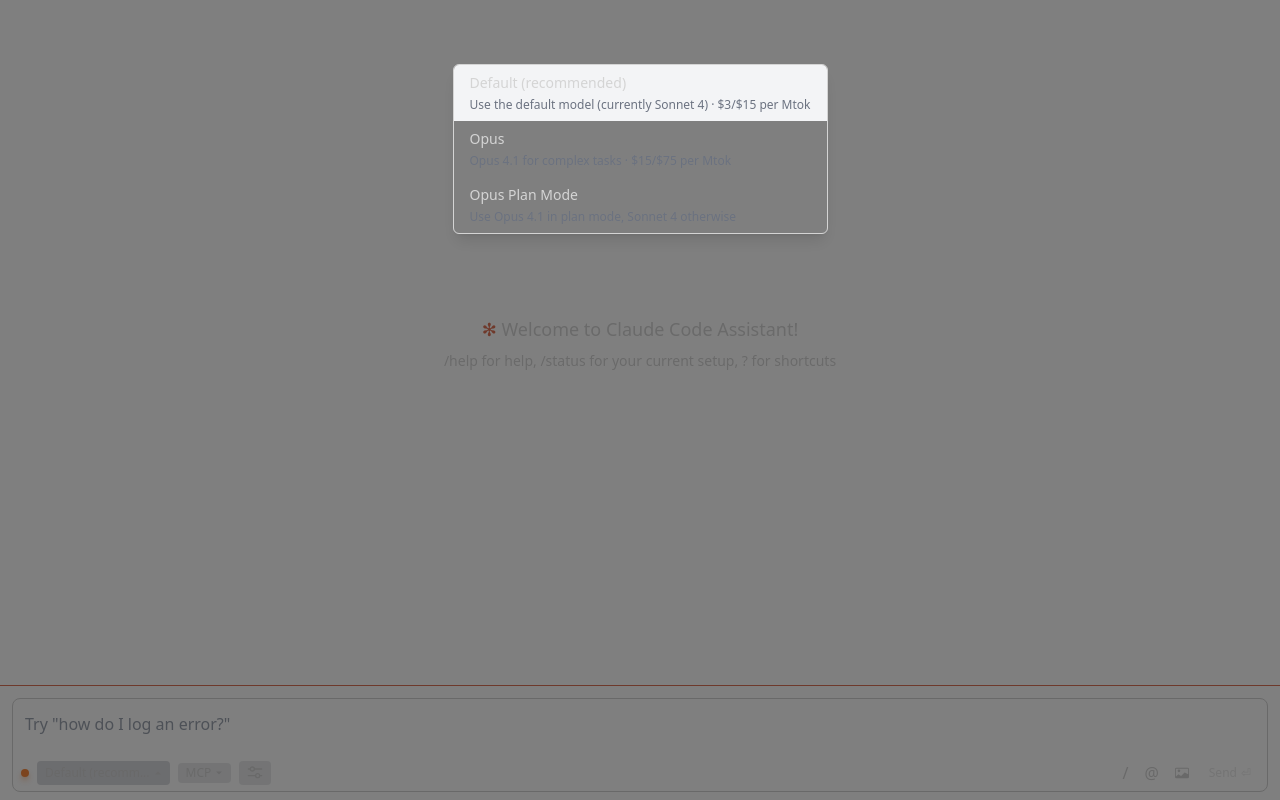
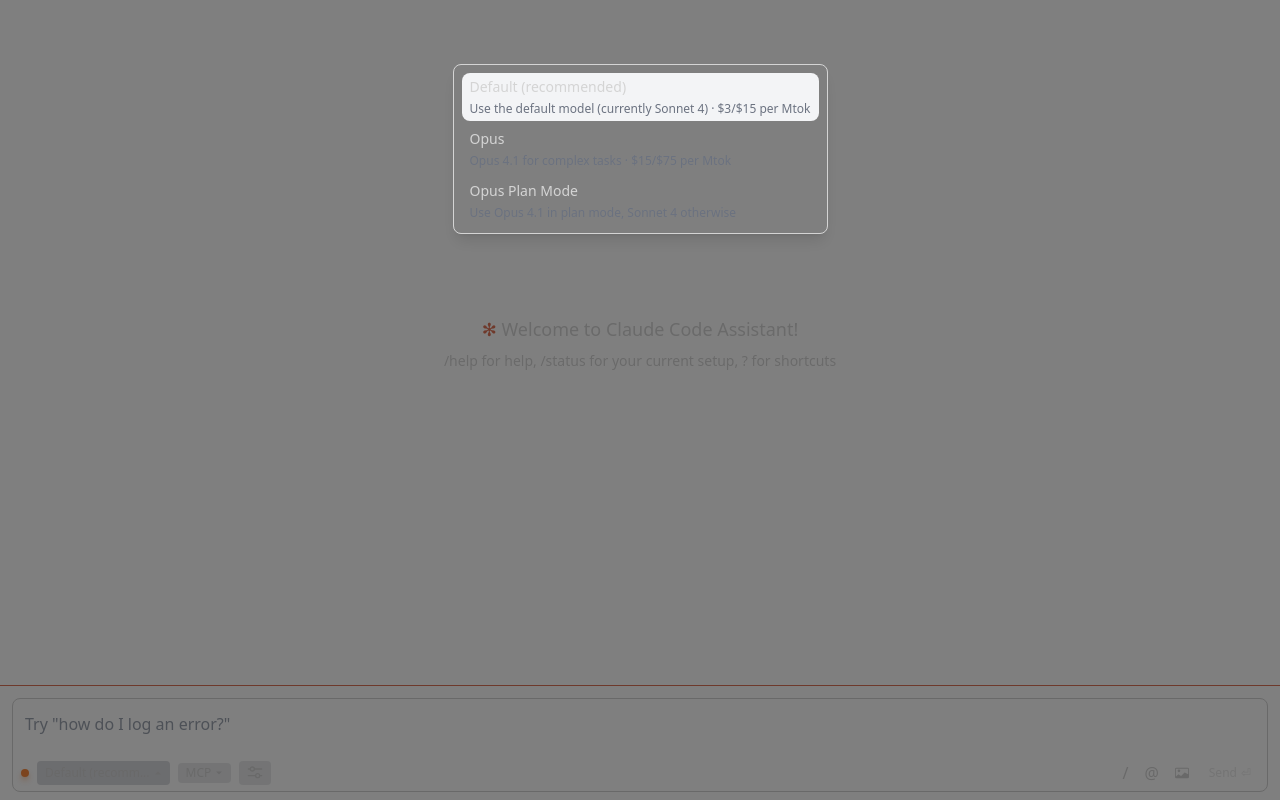
Before and after one commit to Alorse/claude-code-assistant, a React (Vite) app in the folder webview-ui/: page / in a window 1280 px wide. Both pictures are taken after a click on the button "Use the default model (currently Sonnet 4) · $3/$15 per Mtok". Built offline with nearby package versions, Linux system fonts and the light colour scheme.

Commit message:
refactor(GenericDropdown): Improve styling
- Added padding to dropdown items.
- Updated class names for better styling.
- Changed background hover color.
- Rounded dropdown corners.
- Improved overall visual appearance.

```diff
--- a/webview-ui/src/components/GenericDropdown.tsx
+++ b/webview-ui/src/components/GenericDropdown.tsx
@@ -119,7 +119,7 @@
             onClick={handleClickOutside}
           >
             <div
-              className={`bg-background border border-border rounded-md shadow-lg overflow-auto max-h-[calc(100vh-8rem)] ${minWidth}`}
+              className={`p-2 rounded-full bg-background border border-border rounded-lg shadow-lg overflow-auto max-h-[calc(100vh-8rem)] ${minWidth}`}
               onClick={(e) => e.stopPropagation()}
             >
               {children || (
@@ -127,9 +127,9 @@
                   {options.map((option) => (
                     <div
                       key={option.value}
-                      className={`px-4 py-2 text-sm cursor-pointer hover:bg-gray-100 dark:hover:bg-gray-800 ${
+                      className={`px-2 py-1 text-sm cursor-pointer hover:bg-gray-500/25 dark:hover:bg-gray-500/25 [&:not(:first-child)]:mt-1 rounded-lg ${
                         selectedValue === option.value
-                          ? "bg-gray-100 dark:bg-gray-800 font-medium"
+                          ? "bg-gray-100 dark:bg-gray-500/25 font-medium"
                           : ""
                       }`}
                       onClick={() => {
```
